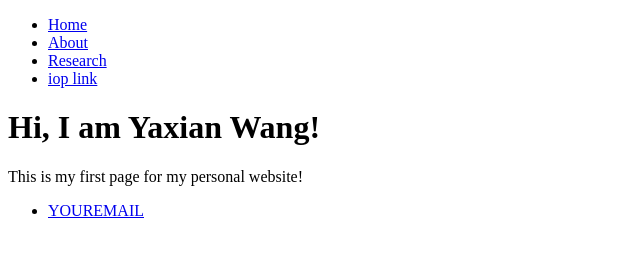
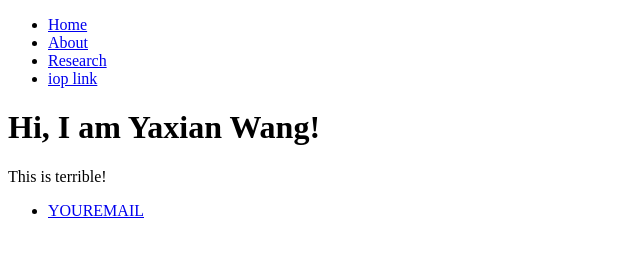
Before and after one commit to Yaxian0516/homepage, a plain HTML site: page index.html in a window 1280 px wide. Shown: the whole page, without its empty margins (0-640 px from the left). Drawn offline with Linux system fonts and the light colour scheme.

Commit message:
Test desktop

```diff
--- a/index.html
+++ b/index.html
@@ -15,7 +15,7 @@
    <div class="container">
      <div class="blurb">
        <h1>Hi, I am Yaxian Wang!</h1>
-       <p>This is my first page for my personal website!</a></p>
+       <p>This is terrible!</a></p>
      </div>
    </div>
    <footer>
```
